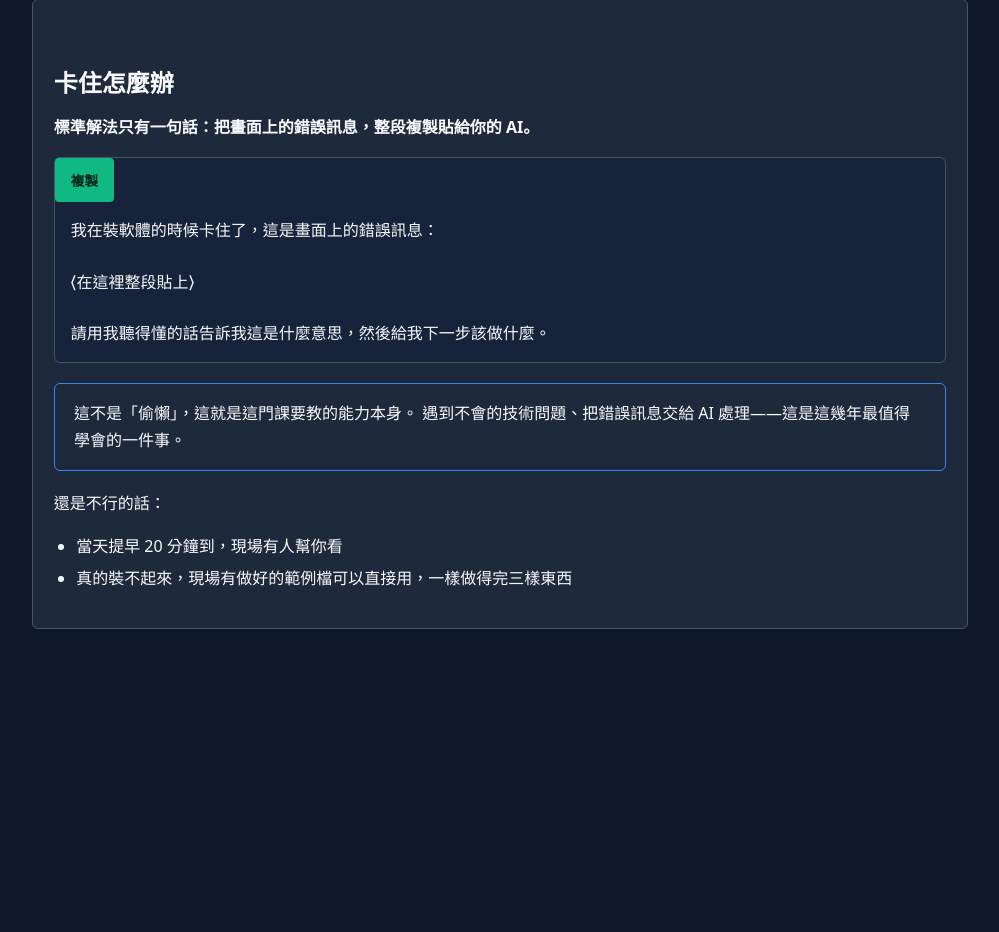
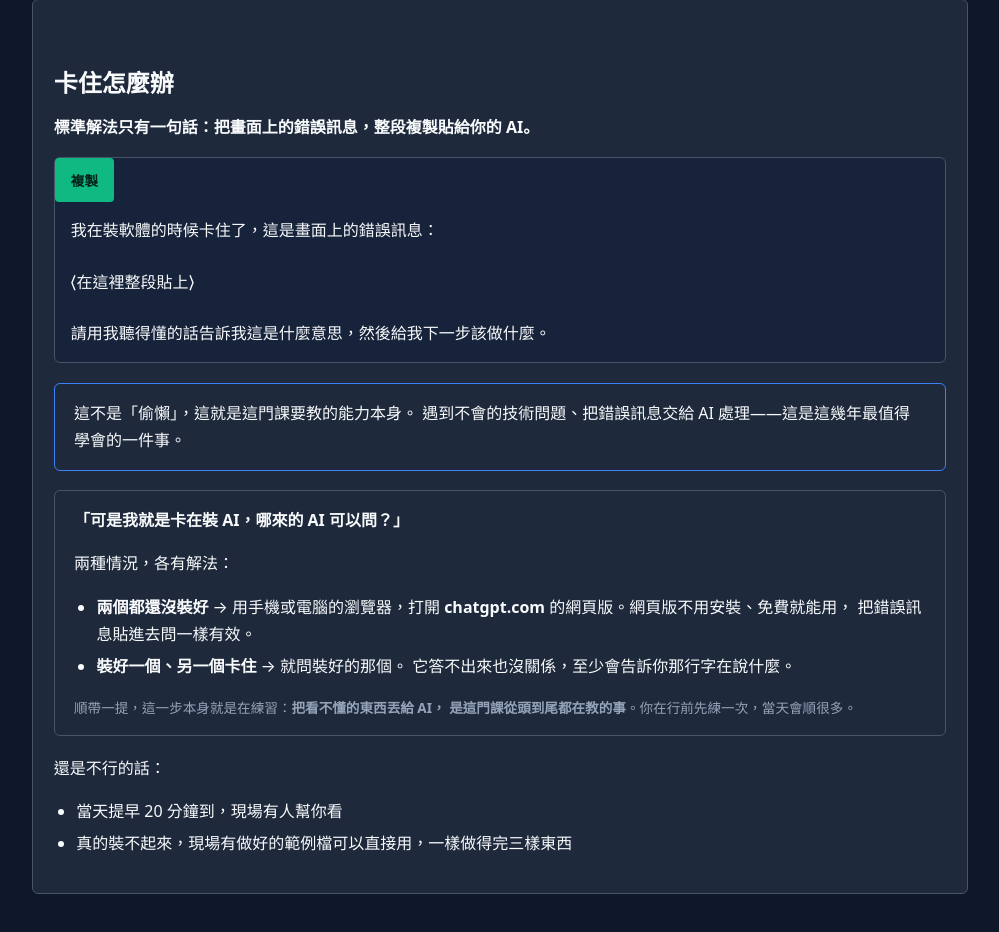
Before and after one commit to cwstedctw/sci-club-toolkit, a plain HTML site: page install.html in a window 1280 px wide. Shown: the part 9222-10154 px from the top of the page, without its empty margins (264-1263 px from the left). Before the commit the page ends 9931 px from the top, so only its background shows below. Drawn offline with Linux system fonts and the light colour scheme.

Commit message:
行前準備補上「裝不起來就問 AI」，並解掉雞生蛋那個問題
Ted 確認行前準備檢查過沒問題，要加一條註記：安裝有問題可以問 AI。

install.html 原本那段「卡住怎麼辦」寫得夠好（標準解法一句話、可複製的提示詞、
「這不是偷懶，這就是這門課要教的能力」），但漏了一個當下就會撞到的問題：
行前準備的時候 AI 正在裝，哪來的 AI 可以問？

補上兩種情況的解法：兩個都還沒好就用手機或瀏覽器開 chatgpt.com 網頁版
（不用安裝、免費就能用）；裝好一個、另一個卡住就問裝好的那個。
並點出這一步本身就是在練習——把看不懂的東西丟給 AI，是這門課從頭到尾在教的事。

step0.html 原本一次都沒提「錯誤訊息貼給 AI」（install 提了 3 次），
在第 4 格補上同一套說法，並連到 install 那頁的完整版與提示詞。

兩頁實測：零外部資源、零溢位、零 JS 錯誤。

Co-Authored-By: Claude Opus 5 <noreply@anthropic.com>

```diff
--- a/install.html
+++ b/install.html
@@ -390,6 +390,20 @@
         這不是「偷懶」，這就是這門課要教的能力本身。
         遇到不會的技術問題、把錯誤訊息交給 AI 處理——這是這幾年最值得學會的一件事。
       </div>
+      <div class="note">
+        <p><strong>「可是我就是卡在裝 AI，哪來的 AI 可以問？」</strong></p>
+        <p>兩種情況，各有解法：</p>
+        <ul>
+          <li><strong>兩個都還沒裝好</strong> → 用手機或電腦的瀏覽器，打開
+            <b>chatgpt.com</b> 的網頁版。網頁版不用安裝、免費就能用，
+            把錯誤訊息貼進去問一樣有效。</li>
+          <li><strong>裝好一個、另一個卡住</strong> → 就問裝好的那個。
+            它答不出來也沒關係，至少會告訴你那行字在說什麼。</li>
+        </ul>
+        <p class="small">順帶一提，這一步本身就是在練習：<strong>把看不懂的東西丟給 AI，
+        是這門課從頭到尾都在教的事</strong>。你在行前先練一次，當天會順很多。</p>
+      </div>
+
       <p>還是不行的話：</p>
       <ul>
         <li>當天提早 20 分鐘到，現場有人幫你看</li>
```
Also changed, not shown: step0.html (+8 -0 lines).
